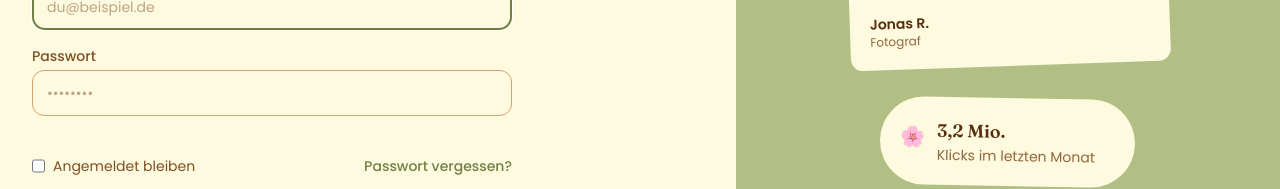
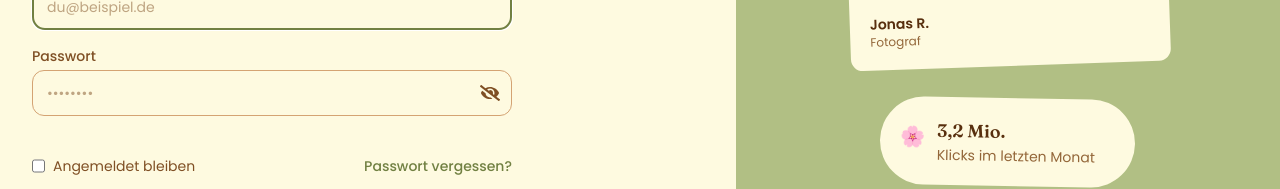
Before and after one commit to zeroequalsone/linkbloom, a Next.js app: page /login in a window 1280 px wide. Shown: the part 392-581 px from the top of the page. Built offline with nearby package versions, Linux system fonts and the light colour scheme; no server answers.

Commit message:
refactor(ui): add password visibility toggle to login

```diff
--- a/components/auth/LoginForm.tsx
+++ b/components/auth/LoginForm.tsx
@@ -7,6 +7,7 @@ import Input from "../ui/Input";
 import { FormEvent, useState } from "react";
 import { signIn } from "@/lib/auth/auth-actions";
 import { useRouter } from "next/navigation";
+import { FaEye, FaEyeSlash } from "react-icons/fa";
 
 export default function LoginForm() {
   const [email, setEmail] = useState("");
@@ -27,6 +28,10 @@ export default function LoginForm() {
 
     router.push("/dashboard");
   };
+
+  const [passwordType, setPasswordType] = useState<"password" | "text">(
+    "password",
+  );
 
   return (
     <div className="grid lg:grid-cols-2 lg:gap-48 gap-8 lg:max-w-7xl lg:mx-auto">
@@ -58,11 +63,28 @@ export default function LoginForm() {
             <Input
               id="password"
               label="Passwort"
-              type="password"
+              type={passwordType}
               placeholder="••••••••"
               value={password}
               onChange={(e) => setPassword(e.target.value)}
               required
+              rightElement={
+                <button
+                  type="button"
+                  onClick={() =>
+                    setPasswordType((prev) =>
+                      prev === "password" ? "text" : "password",
+                    )
+                  }
+                  className="text-cream-5 hover:text-mint-4 cursor-pointer"
+                >
+                  {passwordType === "password" ? (
+                    <FaEyeSlash size={20} />
+                  ) : (
+                    <FaEye size={20} />
+                  )}
+                </button>
+              }
             />
 
             {errorStatus && (
```
